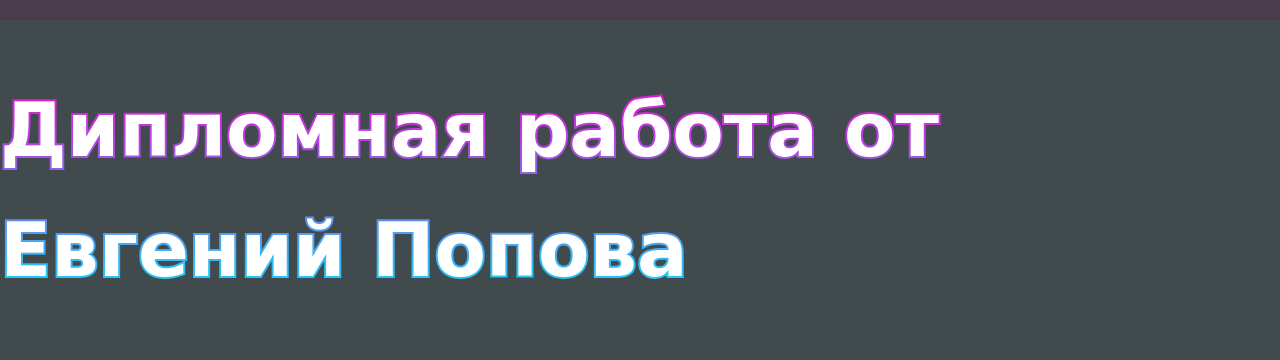
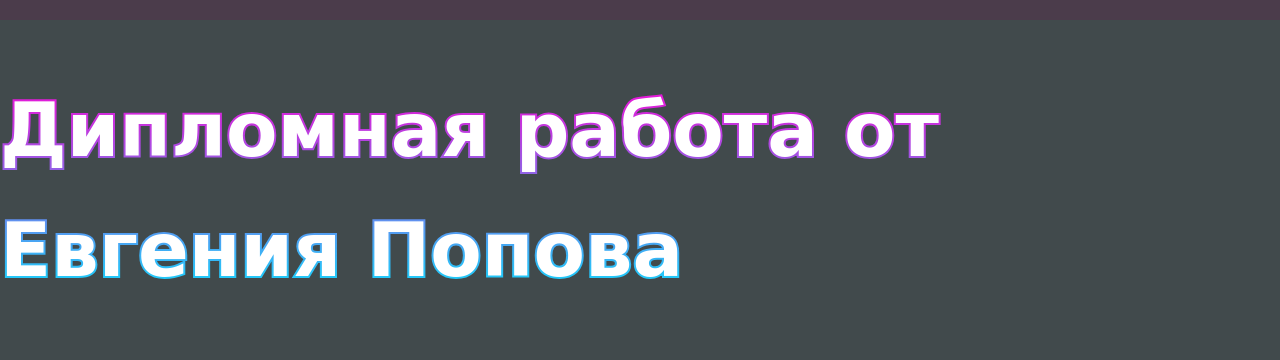
Before and after one commit to EvgenMerto/Diplomchik, a plain HTML site: page index.html in a window 1280 px wide. Shown: the part 156-516 px from the top of the page. Drawn offline with Linux system fonts and the light colour scheme.

Commit message:
Update index.html

```diff
--- a/index.html
+++ b/index.html
@@ -23,7 +23,7 @@
 	</header>
 <body>
 
-	<h1 class="gradient-text-stoke">Дипломная работа от Евгений Попова</h1>
+	<h1 class="gradient-text-stoke">Дипломная работа от Евгения Попова</h1>
 
 	<section id="about">
 		<h2>Обо мне</h2>
```
